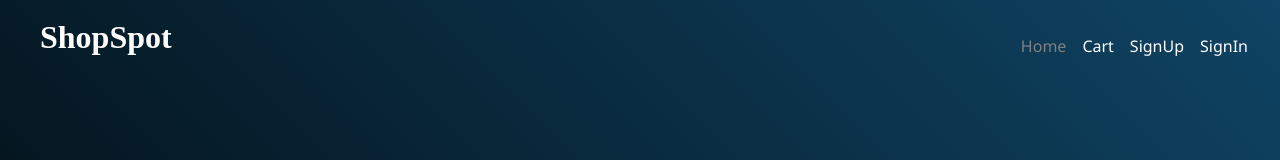
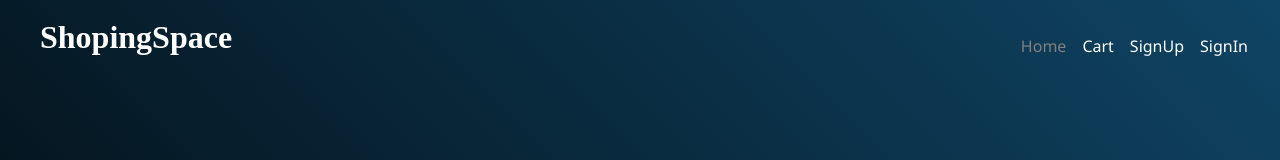
Before and after one commit to srinivasteja18/hackerEarth-test-project, a React (Create React App) app in the folder client/: page / in a window 1280 px wide. Shown: the top 160 px of the page. Built offline with nearby package versions, Linux system fonts and the light colour scheme; no server answers; a web font is replaced by a local one.

Commit message:
title change

```diff
--- a/client/src/core/Navigation.js
+++ b/client/src/core/Navigation.js
@@ -9,7 +9,7 @@ const Navigation = () => {
   return (
     <div className="header">
       <div className="nav-helper">
-        <h1>ShopSpot</h1>
+        <h1>ShopingSpace</h1>
         <ul className="nav-list">
           <li className="nav-item">
             <NavLink
```
